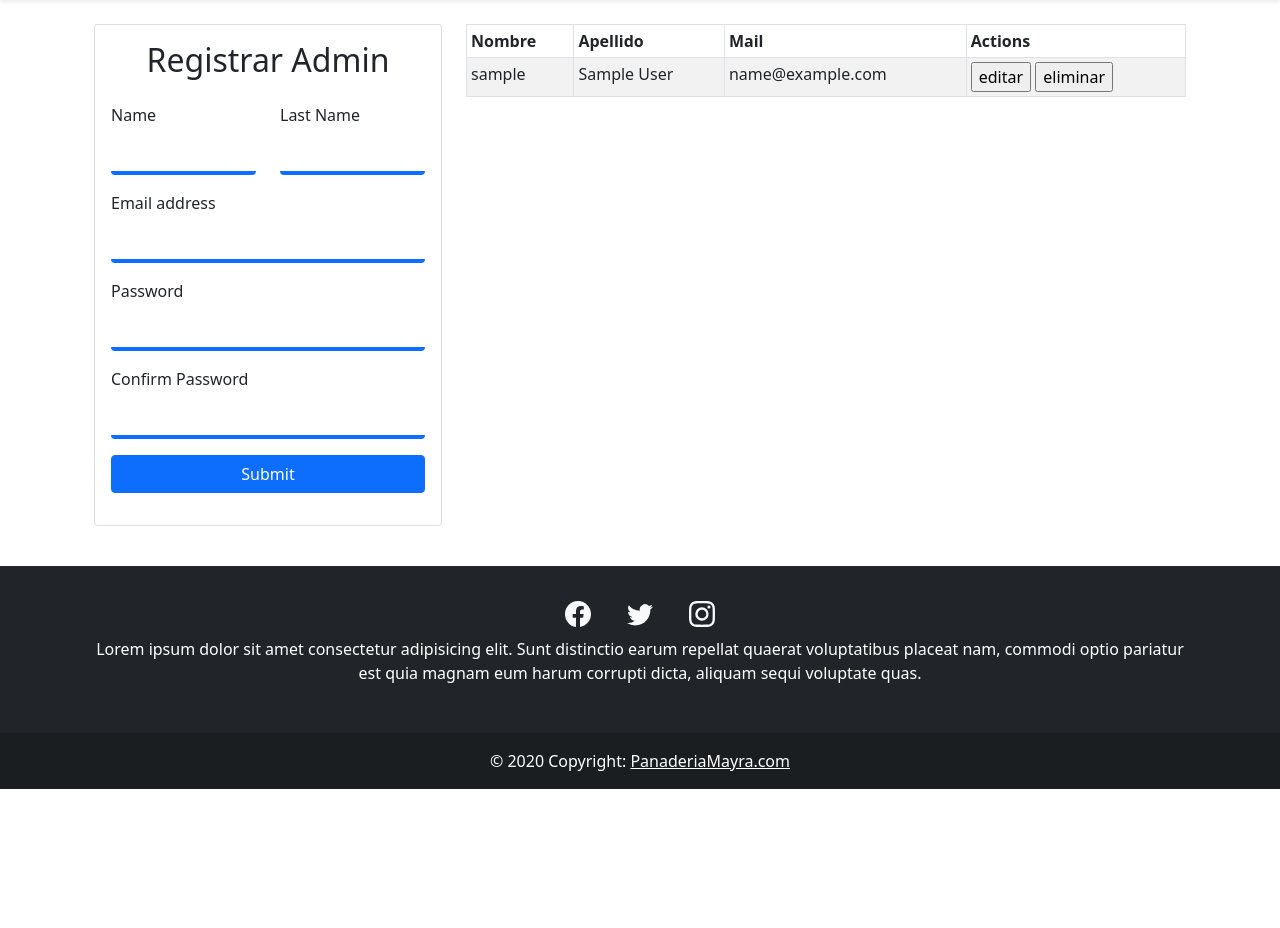
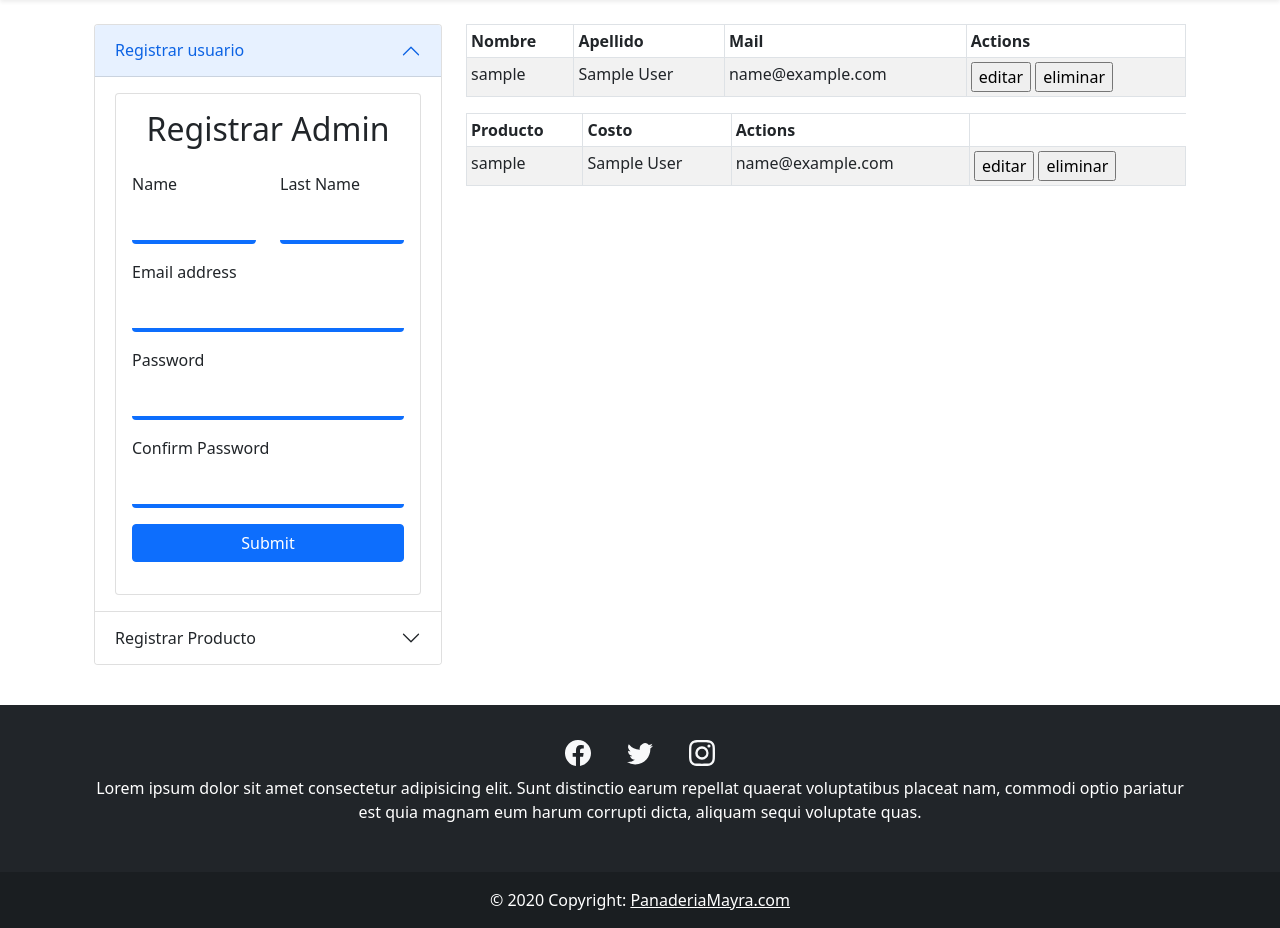
Before and after one commit to Jos3-Lu1s/Mayra_WEB, a PHP site: the page made by administrador.php in a window 1280 px wide. Shown: the part 66-994 px from the top of the page. Before the commit the page ends 855 px from the top, so only its background shows below. Run offline with PHP 8.4, Linux system fonts and the light colour scheme; the visitor is signed in with stand-in values (Sample User, id 1).

Commit message:
2da Tabla y formulario

```diff
--- a/administrador.php
+++ b/administrador.php
@@ -20,7 +20,15 @@ $registros=$pdo->query("SELECT*FROM users")->fetchAll(PDO::FETCH_OBJ);
 
 <div class="container p-4">
     <div class="row">
-        <div class="col-lg-4 md-4 pb-3">
+        <div class="accordion col-lg-4 md-4 pb-3" id="accordionExample">
+            <div class="accordion-item">
+            <h2 class="accordion-header" id="headingOne">
+                <button class="accordion-button" type="button" data-bs-toggle="collapse" data-bs-target="#collapseOne" aria-expanded="true" aria-controls="collapseOne">
+                Registrar usuario
+                </button>
+            </h2>
+            <div id="collapseOne" class="accordion-collapse collapse show" aria-labelledby="headingOne" data-bs-parent="#accordionExample">
+                <div class="accordion-body">
                     <div class="card card-body">
                         <h2 class="text-center">Registrar Admin</h2>
                         <form action="registroAdmin.php" method="post" class="py-3">
@@ -60,6 +68,42 @@ $registros=$pdo->query("SELECT*FROM users")->fetchAll(PDO::FETCH_OBJ);
                         </form>
                     </div>
                 </div>
+            </div>
+            </div>
+            <div class="accordion-item">
+                <h2 class="accordion-header" id="headingTwo">
+                    <button class="accordion-button collapsed" type="button" data-bs-toggle="collapse" data-bs-target="#collapseTwo" aria-expanded="false" aria-controls="collapseTwo">
+                    Registrar Producto
+                    </button>
+                </h2>
+                <div id="collapseTwo" class="accordion-collapse collapse" aria-labelledby="headingTwo" data-bs-parent="#accordionExample">
+                    <div class="accordion-body">
+                        <div class="card card-body">
+                            <h2 class="text-center">Registrar Producto</h2>
+                            <form action="registroproducto.php" method="post" class="py-3">
+                                <div class="row">
+                                    <div class="col">
+                                        <div class="mb-3">
+                                            <label for="name" class="form-label">Producto</label>
+                                            <input type="text" name="producto" id="name" class="border border-0 border-bottom border-4 border-primary form-control" aria-describedby="textHelp">
+                                        </div>
+                                    </div>
+                                    <div class="col">
+                                        <div class="mb-3">
+                                            <label for="lastname" class="form-label">Costo unitario</label>
+                                            <input type="text" name="costo" id="lastname" class="border border-0 border-bottom border-4 border-primary form-control" aria-describedby="textHelp">
+                                        </div>
+                                    </div>
+                                </div>
+                                <div class="d-grid gap-2">
+                                    <button type="submit" value="send" class="btn btn-primary">Submit</button>
+                                </div>
+                            </form>
+                        </div>
+                    </div>
+                </div>
+            </div>
+        </div>
         <div class="col md-8">
             <table class="table table-striped table-sm table-bordered table-hover">
                 <thead>
@@ -89,8 +133,36 @@ $registros=$pdo->query("SELECT*FROM users")->fetchAll(PDO::FETCH_OBJ);
                 <?php
                     endforeach
                 ?>
+                </tbody>
+            </table>
 
+            <table class="table table-striped table-sm table-bordered table-hover">
+                <thead>
+                    <tr>
+                        <th>Producto</th>
+                        <th>Costo</th>
+                        <th>Actions</th>
+                    </tr>
+                </thead>
+                <tbody>
 
+                <?php
+                    foreach($registros as $persona):##Diferente nomenclatura
+                ?>
+                <tr>
+                    <td><?php echo $persona->name_user ?></td>
+                    <td><?php echo $persona->las_name ?></td>
+                    <td><?php echo $persona->email_user ?></td>
+                    <td>
+                        <!-- Button trigger modal -->
+                        <a href="update.php?id=<?php echo $persona->ID_users ?> & nom=<?php echo $persona->name_user ?> & ape=<?php echo $persona->las_name?>& dir=<?php echo $persona->email_user?>& password=<?php echo $persona->password_user?>"><input type="button" value="editar"></a>
+                        <a href="./CRUD/delete.php?id=<?php echo $persona->ID_users ?>"><input type="button" value="eliminar"></a>
+                    </td>
+                </tr>
+
+                <?php
+                    endforeach
+                ?>
                 </tbody>
             </table>
         </div>
--- a/registroAdmin.php
+++ b/registroAdmin.php
@@ -46,7 +46,7 @@ if(isset($_POST['name_form'])){
             $name = $_POST['name_form'];
             $lastname = $_POST['lastname_form'];
             $email = $_POST['email_form'];
-            $password_usr = password_hash($_POST['password_form'], PASSWORD_DEFAULT, array("cost"=>12));
+            $password_usr = $_POST['password_form'];
             $idcat = 1;
 
             $sql = "INSERT INTO users (name_user, las_name, email_user, password_user, ID_cat) VALUES (:name_user, :las_name, :email_user, :password_user, :ID_cat)";
--- a/sesiones/signup y validacion.php
+++ b/sesiones/signup y validacion.php
@@ -46,7 +46,7 @@ if(isset($_POST['name_form'])){
             $name = $_POST['name_form'];
             $lastname = $_POST['lastname_form'];
             $email = $_POST['email_form'];
-            $password_usr = password_hash($_POST['password_form'], PASSWORD_DEFAULT, array("cost"=>12));
+            $password_usr = $_POST['password_form'];
             $idcat = 1;
 
             $sql = "INSERT INTO users (name_user, las_name, email_user, password_user, ID_cat) VALUES (:name_user, :las_name, :email_user, :password_user, :ID_cat)";
```
Also changed, not shown: registroproducto.php (added, +18 -0 lines). Lines whose indentation alone changed are shown as unchanged.
